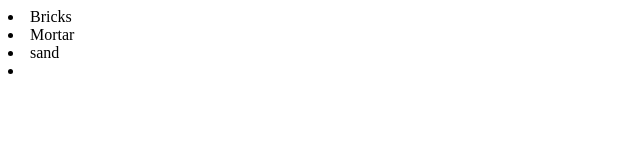
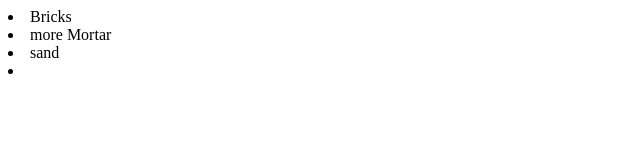
Before and after one commit to jacjohan/First-Project, a plain HTML site: page Index.html in a window 1280 px wide. Shown: the full height of the page, 0-640 px from the left. Drawn offline with Linux system fonts and the light colour scheme.

Commit message:
change mortar

```diff
--- a/Index.html
+++ b/Index.html
@@ -2,7 +2,7 @@
     <body>
         <div>
             <li>Bricks</li>
-            <li>Mortar</li>
+            <li>more Mortar</li>
             <li>sand</li>
             <li></li>
         </div>
```
